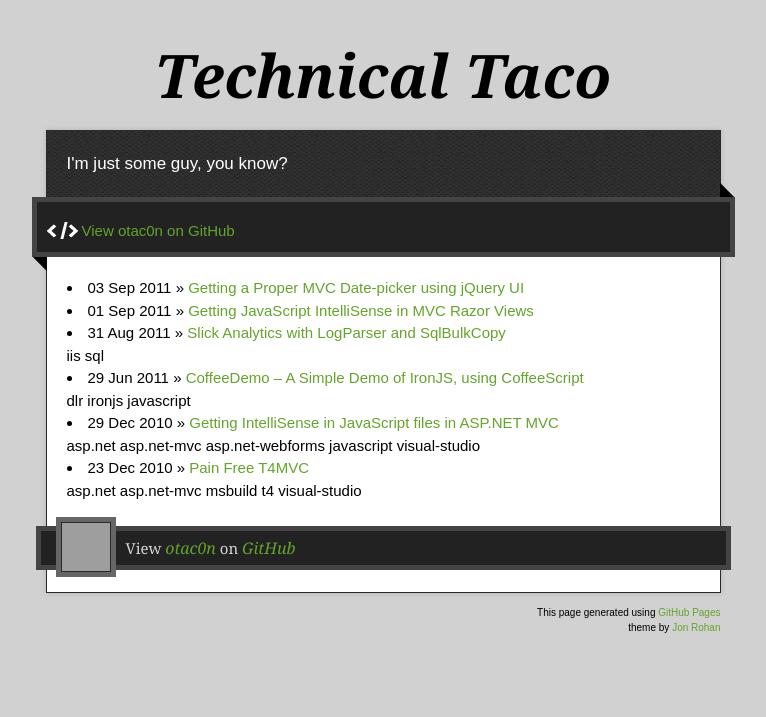
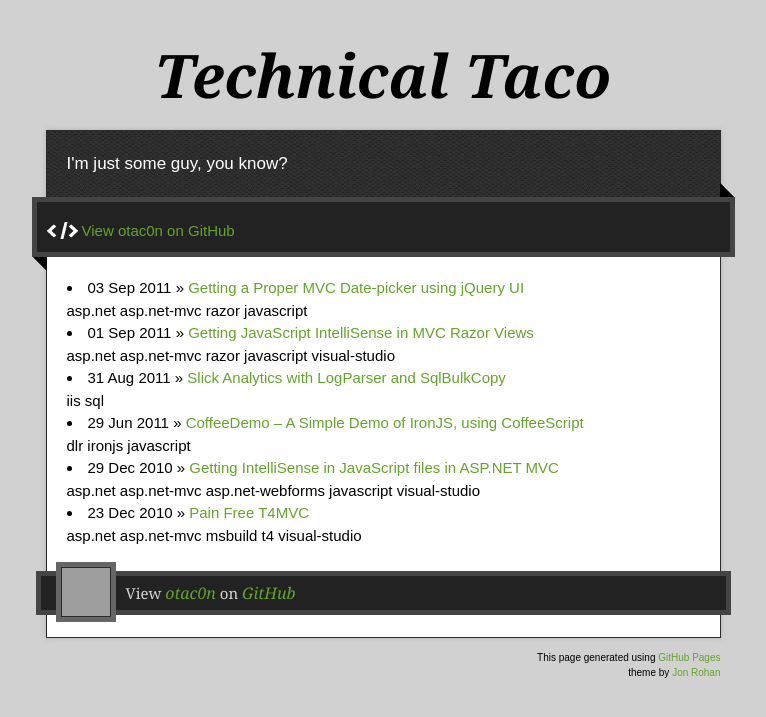
Before and after one commit to otac0n/otac0n.github.com, a Jekyll site: the page built from index.html, in a window 1280 px wide. Shown: the top 717 px of the page, without its empty margins (257-1023 px from the left). Built offline with Jekyll 4.4.1, drawn with Linux system fonts in a browser that asks for light colours; nearby versions of some CDN libraries; Markdown is read by kramdown in place of the engine named in the settings; grey boxes are pictures that could not be loaded.

Commit message:
Added categories to the existing posts.

```diff
--- a/_posts/2011-09-01-getting-javascript-intellisense-in-mvc-razor-views.md
+++ b/_posts/2011-09-01-getting-javascript-intellisense-in-mvc-razor-views.md
@@ -1,6 +1,12 @@
 ---
 layout: post
 title: Getting JavaScript IntelliSense in MVC Razor Views
+categories:
+    - asp.net
+    - asp.net-mvc
+    - razor
+    - javascript
+    - visual-studio
 ---
 A while ago, I posted about Getting IntelliSense working in ASP.NET MVC 3.  Since the release MVC 3, the primary view engine has changed to Razor, and the previous technique isn’t as elegant.
 
--- a/_posts/2011-09-03-getting-a-proper-mvc-datepicker-using-jquery-ui.md
+++ b/_posts/2011-09-03-getting-a-proper-mvc-datepicker-using-jquery-ui.md
@@ -1,6 +1,11 @@
 ---
 layout: post
 title: Getting a Proper MVC Date-picker using jQuery UI
+categories:
+    - asp.net
+    - asp.net-mvc
+    - razor
+    - javascript
 ---
 There are plenty of tutorials out there on how to get date-pickers to work in MVC, but most of them that I have seen fall short for some reason or another.  Here are my requirements for a "proper" date-picker in MVC:
 
```
